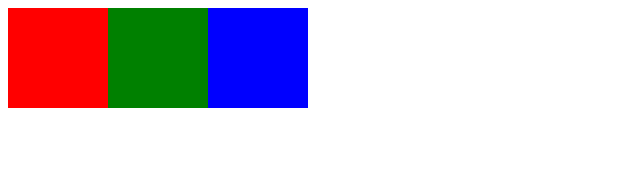
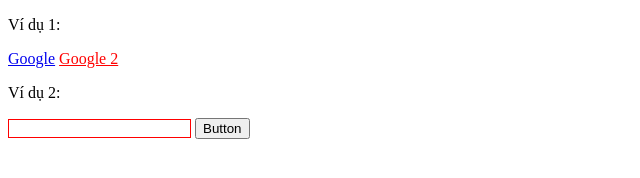
Before and after one commit to huydevct/CSS-study, a website: page index-1.html in a window 1280 px wide. Shown: the whole page, without its empty margins (0-640 px from the left). Drawn offline with Linux system fonts and the light colour scheme.

Commit message:
study sth

```diff
--- a/index-1.html
+++ b/index-1.html
@@ -7,10 +7,79 @@
     <link rel="stylesheet" href="./style-1.css">
 </head>
 <body>
-    <div class="container">
-        <div class="box red"></div>
-        <div class="box green"></div>
-        <div class="box blue"></div>
+    <!-- <div class="container">
+        <div class="box red">1</div>
+        <div class="box green fixed">2</div>
+        <div class="box blue">3</div>
+
+        <div class="box red">4</div>
+        <div class="box green">5</div>
+        <div class="box blue">6</div>
+
+        <div class="box red">7</div>
+        <div class="box green">8</div>
+        <div class="box blue">9</div>
+
+        <div class="box red">10</div>
+        <div class="box green">11</div>
+        <div class="box blue">12</div>
+    </div> -->
+
+    <!-- <div class="container">
+        <div class="inner-container">
+            <div class="child"></div>
+        </div>
+    </div> -->
+
+    <!-- <ul class="menu">
+        <li><a href="#">Home</a></li>
+        <li class="has-submenu">
+            <a href="#">About</a>
+            <ul class="submenu">
+                <a href="#"><li>Company</li></a>
+                <li> <a href="#">Team</a></li>
+            </ul>
+        </li>
+        <li><a href="#">Contact</a></li>
+    </ul> -->
+
+    <!-- <p>
+        <img src="http://via.placeholder.com/200x200" class="float-left">
+        <img src="http://via.placeholder.com/200x200" class="float-right">
+
+    </p> -->
+
+    <!-- <ul class="menu">
+        <li>Home</li>
+        <li>About</li>
+        <li>Contact</li>
+    </ul>
+
+    <p>
+        Lorem ipsum dolor sit amet consectetur adipisicing elit.
+        Labore fugiat ex, distinctio excepturi reiciendis ipsam
+        iusto officia velit laboriosam quos et hic libero.
+         Voluptatum illum, labore perferendis cupiditate dignissimos praesentium.
+    </p> -->
+
+    <!-- <div class="header">Header</div>
+    <div class="wrapper">
+        <div class="sidebar">Sidebar: Lorem ipsum dolor sit amet consectetur adipisicing elit.
+            At ipsum natus consequatur, nulla veniam cupiditate maxime, voluptatum, maiores deleniti
+            rerum magni sit est molestiae dolorum dolorem iste ullam placeat in.</div>
+        <div class="main">Main: Lorem ipsum dolor sit amet consectetur, adipisicing elit.
+            Deleniti, voluptate facere dignissimos nulla dicta voluptatum natus corporis a
+            quos dolorem repellendus quae voluptatibus eum ullam excepturi accusantium,
+            porro, ex rerum?</div>
     </div>
+    <div class="footer">Footer</div> -->
+
+    <p>Ví dụ 1:</p>
+    <a href="google.com">Google</a>
+    <a href="google.com" target="_blank">Google 2</a>
+
+    <p>Ví dụ 2:</p>
+    <input type="text"/>
+    <input type="button" value="Button"/>
 </body>
 </html>
--- a/style-1.css
+++ b/style-1.css
@@ -1,10 +1,11 @@
-.container {
+/* .container {
     display: flex;
-}
+} */
 
-.box {
+/* .box {
     width: 100px;
     height: 100px;
+    color: #ffffff;
 }
 
 .red {
@@ -13,8 +14,137 @@
 
 .green {
     background-color: green;
+    position: relative;
+    top: -10px;
 }
 
 .blue {
     background-color: blue;
 }
+
+.fixed {
+    position: fixed;
+    right: 10px;
+    top: 10px;
+} */
+
+/* .container {
+    width: 300px;
+    height: 300px;
+    background-color: #DDD;
+    position: relative;
+}
+
+.inner-container {
+    width: 200px;
+    height: 200px;
+    background-color: #888888;
+}
+
+.child {
+    width: 100px;
+    height: 100px;
+    background-color: #0f517f;
+    position: absolute;
+    left: 50%;
+    top: 50%;
+    margin-top: -50px;
+    margin-left: -50px;
+} */
+
+/*Dropdown menu*/
+/* body {
+    font-family: Arial, Helvetica, sans-serif;
+}
+.menu {
+    display: flex;
+    list-style: none;
+}
+.menu li {
+    padding: 8px 16px;
+}
+
+.menu li:hover {
+    background-color: #EEE;
+}
+
+.has-submenu {
+    position: relative;
+}
+
+.has-submenu:hover .submenu {
+    display: block;
+}
+
+a {
+    text-decoration: none;
+    color: black;
+}
+
+.submenu {
+    list-style: none;
+    padding: 0;
+    position: absolute;
+    display: none;
+    left: 0;
+    top: 100%;
+    background-color: #EEE;
+} */
+
+/*Float*/
+/* .float-left {
+    float: left;
+    margin-right: 10px;
+}
+
+.float-right {
+    float: right;
+    margin-left: 10px;
+} */
+
+/* .menu {
+    list-style: none;
+    background-color: #EEE;
+}
+
+.menu li {
+    float: left;
+    padding: 8px 16px;
+    background-color: #dddddd;
+}
+
+p {
+    clear: both;
+} */
+
+/* .header {
+    height: 100px;
+}
+
+.sidebar {
+    float: left;
+    width: 20%;
+}
+
+.main {
+    margin-left: 20%;
+}
+
+.wrapper::after {
+    content: '';
+    display: block;
+    clear: both;
+    height: 0;
+}
+
+.footer {
+    height: 100px;
+} */
+
+a[target] {
+    color: red;
+}
+
+input[type="text"] {
+    border: 1px solid red;
+}
```
Also changed, not shown: README.md.
